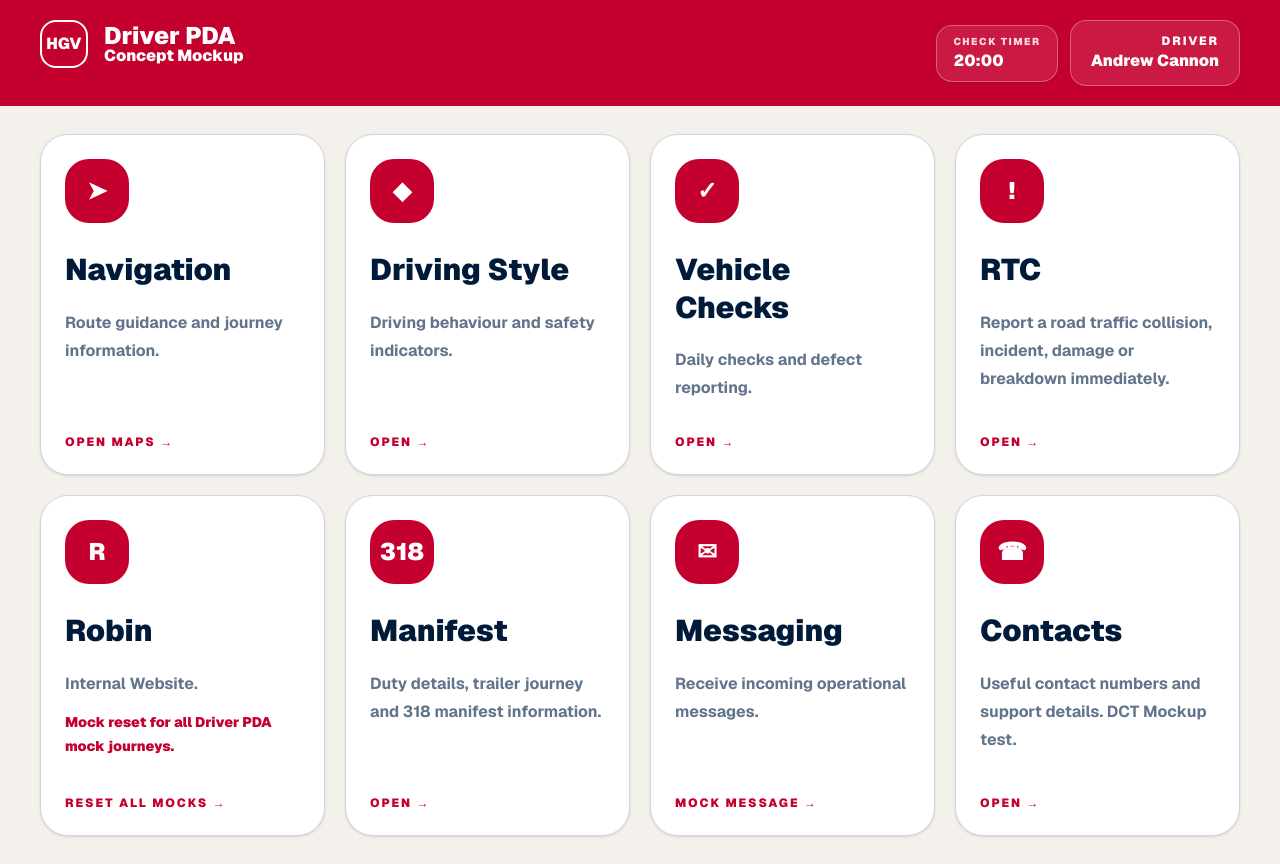
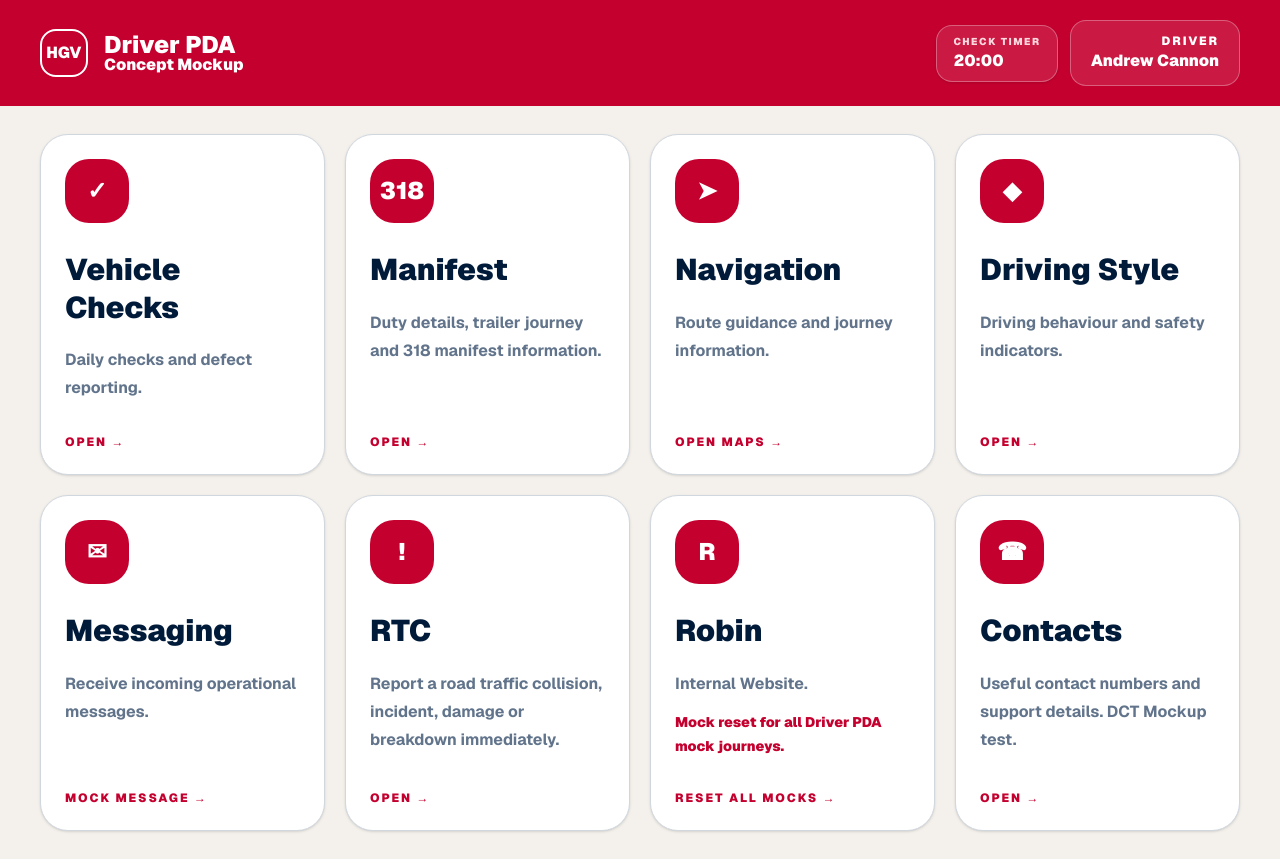
Before and after one commit to acannon76/rugby-league-supporter-web, a Next.js app: page /internal/app-ideas in a window 1280 px wide. Built offline with nearby package versions, Linux system fonts and the light colour scheme.

Commit message:
manifest changes

```diff
--- a/src/app/internal/app-ideas/HgvDriverPdaMockupClient.tsx
+++ b/src/app/internal/app-ideas/HgvDriverPdaMockupClient.tsx
@@ -23,6 +23,21 @@ type AppButton = {
 
 const appButtons: AppButton[] = [
   {
+    title: "Vehicle Checks",
+    text: "Daily checks and defect reporting.",
+    href: "/internal/vehicle-history",
+    icon: "✓",
+    actionText: "OPEN",
+    startsVehicleChecks: true,
+  },
+  {
+    title: "Manifest",
+    text: "Duty details, trailer journey and 318 manifest information.",
+    href: "/internal/app-ideas/manifest",
+    icon: "318",
+    actionText: "OPEN",
+  },
+  {
     title: "Navigation",
     text: "Route guidance and journey information.",
     externalHref: "https://www.google.com/maps",
@@ -37,12 +52,11 @@ const appButtons: AppButton[] = [
     actionText: "OPEN",
   },
   {
-    title: "Vehicle Checks",
-    text: "Daily checks and defect reporting.",
-    href: "/internal/vehicle-history",
-    icon: "✓",
-    actionText: "OPEN",
-    startsVehicleChecks: true,
+    title: "Messaging",
+    text: "Receive incoming operational messages.",
+    icon: "✉",
+    actionText: "MOCK MESSAGE",
+    isMessaging: true,
   },
   {
     title: "RTC",
@@ -58,20 +72,6 @@ const appButtons: AppButton[] = [
     icon: "R",
     actionText: "RESET ALL MOCKS",
     isReset: true,
-  },
-  {
-    title: "Manifest",
-    text: "Duty details, trailer journey and 318 manifest information.",
-    href: "/internal/app-ideas/manifest",
-    icon: "318",
-    actionText: "OPEN",
-  },
-  {
-    title: "Messaging",
-    text: "Receive incoming operational messages.",
-    icon: "✉",
-    actionText: "MOCK MESSAGE",
-    isMessaging: true,
   },
   {
     title: "Contacts",
@@ -98,8 +98,7 @@ export default function HgvDriverPdaMockupClient() {
   return (
     <main className="min-h-screen bg-[#f4f1ec] font-sans text-[#001b3a]">
       <header className="bg-[#c4002f] px-4 py-5 text-white sm:px-6 lg:px-10">
-        <div className="mx-auto flex max-w-[1280px] flex-col gap-4 lg:flex-row lg:items-start lg:justify-between">
-          <div className="flex min-w-0 flex-col gap-4 lg:flex-row lg:items-center lg:gap-5">
+        <div className="mx-auto flex max-w-[1280px] flex-col gap-4 sm:flex-row sm:items-center sm:justify-between">
           <div className="flex items-center gap-4">
             <div className="flex h-12 w-12 items-center justify-center rounded-2xl border-2 border-white text-base font-black">
               HGV
@@ -115,18 +114,6 @@ export default function HgvDriverPdaMockupClient() {
             </div>
           </div>
 
-            {messageActive && (
-              <div className="rounded-2xl border border-[#067a35] bg-[#d9f7e5] px-4 py-3 text-[#067a35] shadow-sm lg:max-w-[420px]">
-                <p className="text-[10px] font-black uppercase tracking-[0.16em]">
-                  Message From NWH Transport
-                </p>
-                <p className="mt-1 text-sm font-black leading-5">
-                  Please review messages before continuing your duty.
-                </p>
-              </div>
-            )}
-          </div>
-
           <div className="flex flex-col gap-3 sm:ml-auto sm:flex-row sm:items-center">
             <VehicleCheckTimer />
 
@@ -140,8 +127,21 @@ export default function HgvDriverPdaMockupClient() {
         </div>
       </header>
 
+      {messageActive && (
+        <section className="px-4 pt-5 sm:px-6 lg:px-10">
+          <div className="mx-auto max-w-[1280px] rounded-[18px] border-2 border-[#067a35] bg-[#d9f7e5] px-5 py-4 text-[#067a35] shadow-sm">
+            <p className="text-xs font-black uppercase tracking-[0.16em]">
+              Message From NWH Transport
+            </p>
+            <p className="mt-2 text-base font-black">
+              Please check your operational messages before continuing your duty.
+            </p>
+          </div>
+        </section>
+      )}
+
       <section className="px-4 py-7 sm:px-6 lg:px-10">
-        <div className="mx-auto grid max-w-[1280px] grid-cols-1 gap-5 sm:grid-cols-2 lg:grid-cols-4 lg:auto-rows-fr">
+        <div className="mx-auto grid max-w-[1280px] grid-cols-1 gap-5 sm:grid-cols-2 lg:grid-cols-4">
           {appButtons.map((button) => (
             <ActionCard
               key={button.title}
@@ -170,7 +170,7 @@ function ActionCard({
 }) {
   const isMessagingActive = button.isMessaging && messageActive;
 
-  const cardClasses = `group flex h-full min-h-[300px] flex-col rounded-[28px] border p-6 text-left shadow-sm transition hover:-translate-y-1 hover:shadow-lg ${
+  const cardClasses = `group flex min-h-[270px] flex-col rounded-[28px] border p-6 text-left shadow-sm transition hover:-translate-y-1 hover:shadow-lg ${
     isMessagingActive
       ? "border-[#067a35] bg-[#d9f7e5] text-[#064e3b]"
       : "border-[#d0d7df] bg-white text-[#001b3a]"
@@ -240,35 +240,61 @@ function ActionCard({
     );
   }
 
-  if (button.href) {
-    const linkProps = button.startsVehicleChecks
-      ? { onClick: startVehicleCheckTimer }
-      : {};
-
   return (
-      <Link href={button.href} className={`${cardClasses} no-underline`} {...linkProps}>
+    <Link
+      href={button.href || "#"}
+      onClick={button.startsVehicleChecks ? startVehicleCheckTimer : undefined}
+      className={`${cardClasses} no-underline`}
+    >
       {content}
     </Link>
   );
 }
 
-  return <div className={cardClasses}>{content}</div>;
+function resetAllDriverPdaMocks() {
+  resetDriverPdaManifestMockup();
+
+  if (typeof window === "undefined") {
+    return;
   }
 
-function resetAllDriverPdaMocks() {
   resetVehicleCheckMockup();
-  resetDriverPdaManifestMockup();
 
-  if (typeof window !== "undefined") {
-    const keysToRemove = [
-      "driver-pda-dct-rows",
-      "driver-pda-dct-duty-id",
-      "driver-pda-dct-vehicle-number",
-      "driver-pda-dct-source-mockup",
-      "driver-pda-driver-message-active",
-      "hgv-mock-vehicle-history-extra",
+  const exactKeysToRemove = [
+    "hgv-check-timer-started-at",
+    "hgv-vehicle-check-status",
+    "hgv-current-mileage-km",
+    "hgv-vehicle-check-brake-status",
+    "hgv-vehicle-check-brake-descriptions",
+    "hgv-vehicle-check-brake-photo-names",
+    "hgv-brake-system-status",
+    "hgv-brake-system-descriptions",
+    "hgv-brake-system-photo-names",
+    "driver-pda-rtc-report",
   ];
+
+  exactKeysToRemove.forEach((key) => window.localStorage.removeItem(key));
+
+  const prefixesToRemove = [
+    "driver-pda-",
+    "hgv-vehicle-check",
+    "hgv-brake",
+    "vehicle-check",
+  ];
+
+  const keysToRemove: string[] = [];
+
+  for (let index = 0; index < window.localStorage.length; index += 1) {
+    const key = window.localStorage.key(index);
+
+    if (!key) {
+      continue;
+    }
+
+    if (prefixesToRemove.some((prefix) => key.startsWith(prefix))) {
+      keysToRemove.push(key);
+    }
+  }
 
   keysToRemove.forEach((key) => window.localStorage.removeItem(key));
 }
-}
```
Lines whose indentation alone changed are shown as unchanged.
